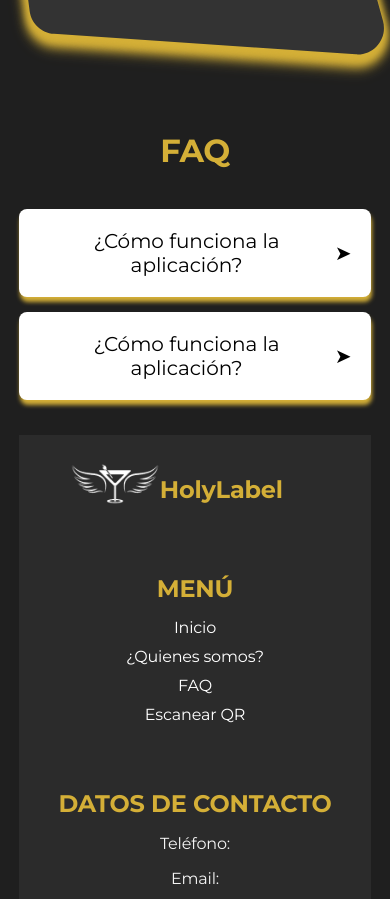
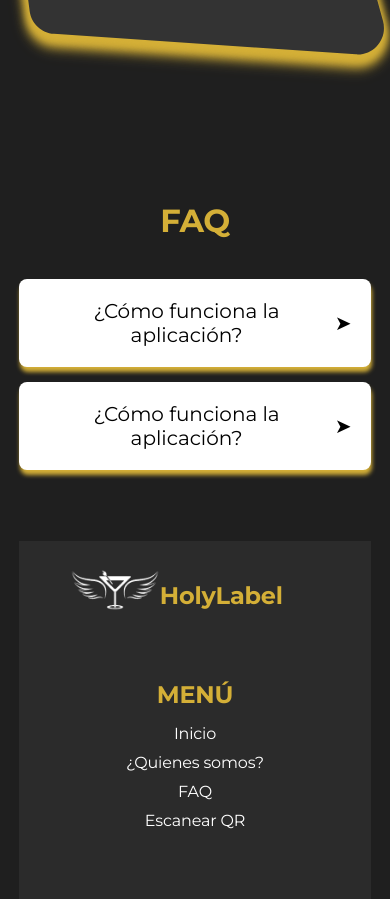
Before and after one commit to AlejandroV074/app-holy, a React (Create React App) app: page / in a window 390 px wide. Shown: the part 1280-2179 px from the top of the page. Built offline with nearby package versions, Linux system fonts and the light colour scheme.

Commit message:
style: modificacion responsive

```diff
--- a/src/App.css
+++ b/src/App.css
@@ -93,6 +93,6 @@ main {
   .tituloStyle {
     font-size: 32px;
     margin: 30px 0;
-    margin-top: -20%;
+    margin-top: 0%;
 }
 }
--- a/src/frontend/footer/footer.css
+++ b/src/frontend/footer/footer.css
@@ -104,7 +104,7 @@ footer div {
         align-items: center;
         margin: 0;
         padding: 20px;
-        margin-top: 10%;
+        margin-top: 20%;
     }
 
     .logo-section h1 {
```
